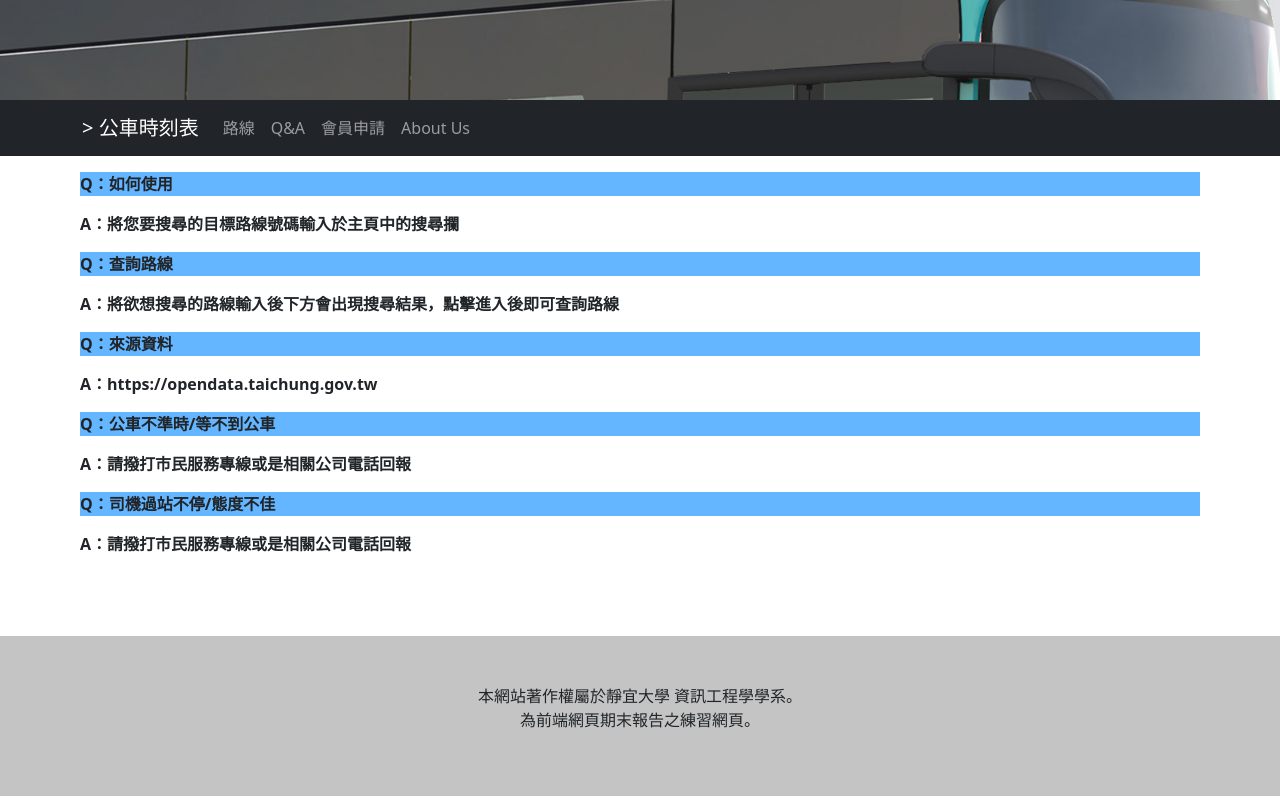
After one commit to a20688392/Bus_Taichunung, a Flask app: page /QandA in a window 1280 px wide. The commit adds this page. Run offline with Flask 3, Linux system fonts and the light colour scheme; some libraries are stand-ins or nearby versions.

Commit message:
QA 畫面

```diff
--- a/app.py
+++ b/app.py
@@ -60,6 +60,10 @@ def getsession():
 def aboutus():
     return render_template('aboutus.html')
 
+@app.route('/QandA')
+def QandA():
+    return render_template('QandA.html')
+
 if __name__ == '__main__':
     # 設定 JWT 密鑰
     app.config['JWT_SECRET_KEY'] = '12389!)!834913*&*&*&*'
--- /dev/null
+++ b/static/css/qa.css
@@ -0,0 +1,13 @@
+.QA{
+    margin: 5rem;
+    margin-top: 1rem!important;
+}
+.Q{
+    background-color: rgb(99, 182, 255);
+    font-weight: 900;
+}
+
+.A{
+    font-weight: 900;
+    word-wrap: break-word;
+}
--- /dev/null
+++ b/static/js/qa.json
@@ -0,0 +1,19 @@
+[
+    {
+        "Q": "如何使用",
+        "A": "將您要搜尋的目標路線號碼輸入於主頁中的搜尋攔"
+    },
+    {
+        "Q": "查詢路線",
+        "A": "將欲想搜尋的路線輸入後下方會出現搜尋結果，點擊進入後即可查詢路線"
+    },{
+        "Q": "來源資料",
+        "A": "https://opendata.taichung.gov.tw"
+    },{
+        "Q": "公車不準時/等不到公車",
+        "A": "請撥打市民服務專線或是相關公司電話回報"
+    },{
+        "Q": "司機過站不停/態度不佳",
+        "A": "請撥打市民服務專線或是相關公司電話回報"
+    }
+]
--- /dev/null
+++ b/templates/QandA.html
@@ -0,0 +1,12 @@
+{% extends "top.html" %}
+{% block style %}
+    <link rel="stylesheet" type="text/css" href="./static/css/element.css">
+    <link rel="stylesheet" type="text/css" href="./static/css/qa.css">
+{% endblock %}
+{% block title %} Q&A {% endblock %}
+{% block content %}
+    <div class="top"></div>
+    <div class="QA"></div>
+    <div class="down"></div>
+    <script src="./static/js/qa.js"></script>
+{% endblock %}
--- a/templates/top.html
+++ b/templates/top.html
@@ -54,7 +54,7 @@
                         </li>
                         <li class="nav-item">
                             <div>
-                                <a class="nav-link" href="./QandA.html">Q&A</a>
+                                <a class="nav-link" href="{{ url_for('QandA')}}">Q&A</a>
                             </div>
                         </li>
                         <li class="nav-item">
```
Also changed, not shown: static/js/qa.js (added, +41 -0 lines).
